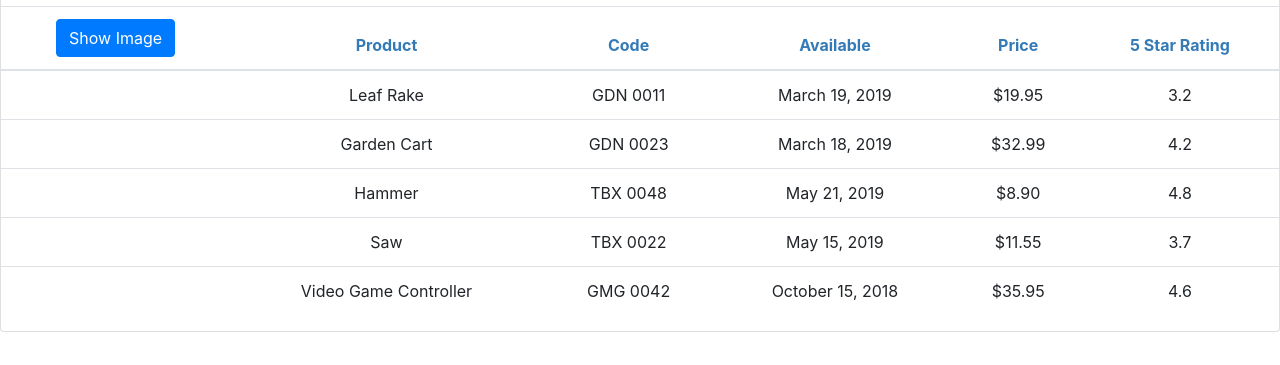
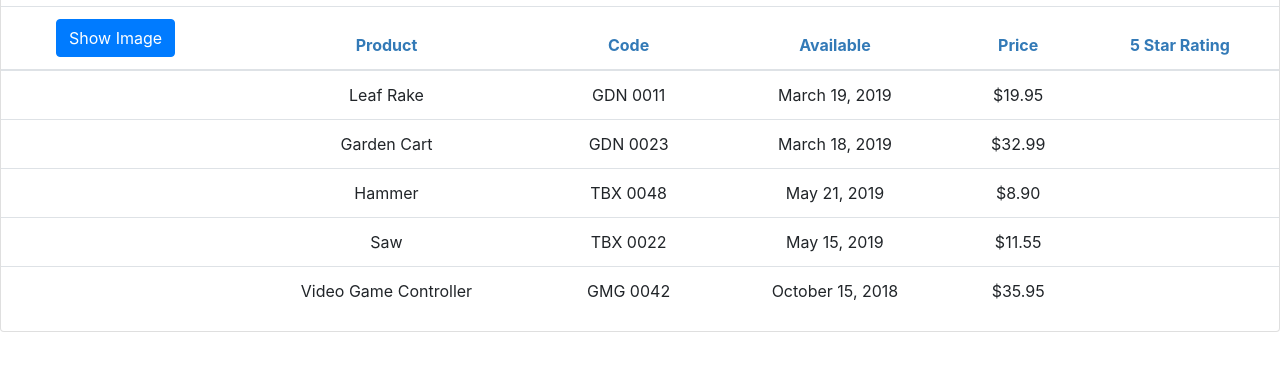
Before and after one commit to pcastellanos/AngularTraining, an Angular app in the folder Angular-GettingStarted/APM/: page /products in a window 1280 px wide. Shown: the part 251-616 px from the top of the page. Built offline with nearby package versions, Linux system fonts and the light colour scheme.

Commit message:
include star component nested

```diff
--- a/Angular-GettingStarted/APM/src/app/app.module.ts
+++ b/Angular-GettingStarted/APM/src/app/app.module.ts
@@ -5,12 +5,14 @@
 import { AppComponent } from './app.component';
 import { ProductListComponent } from './products/product-list.component';
 import { ConvertToSpacesPipe } from './shared/convert-to-spaces';
+import { StarComponent } from './shared/star.component';
 
 @NgModule({
   declarations: [
     AppComponent,
     ProductListComponent,
-    ConvertToSpacesPipe
+    ConvertToSpacesPipe,
+    StarComponent
   ],
   imports: [
     BrowserModule,
--- a/Angular-GettingStarted/APM/src/app/products/product-list.component.html
+++ b/Angular-GettingStarted/APM/src/app/products/product-list.component.html
@@ -42,7 +42,7 @@
                     <td>{{ product.productCode | uppercase | convertToSpaces:'-' }}</td>
                     <td>{{ product.releaseDate }}</td>
                     <td>{{ product.price | currency:'USD': 'symbol':'1.2-2'  }}</td>
-                    <td>{{ product.starRating }}</td>
+                    <td><pm-star [rating]='product.starRating'> </pm-star></td>
                 </tr>
             </tbody>
         </table>
--- /dev/null
+++ b/Angular-GettingStarted/APM/src/app/shared/star.component.ts
@@ -0,0 +1,16 @@
+import { Component, OnChanges, Input } from '@angular/core';
+
+@Component({
+    selector: 'pm-star',
+    templateUrl: './star.component.html',
+    styleUrls:['./star.component.css']
+})
+export class StarComponent implements OnChanges{
+    starWidth: number;
+    @Input() rating : number;
+
+    ngOnChanges(): void {
+        this.starWidth = this.rating * 75/ 5;
+    }
+
+}
```
